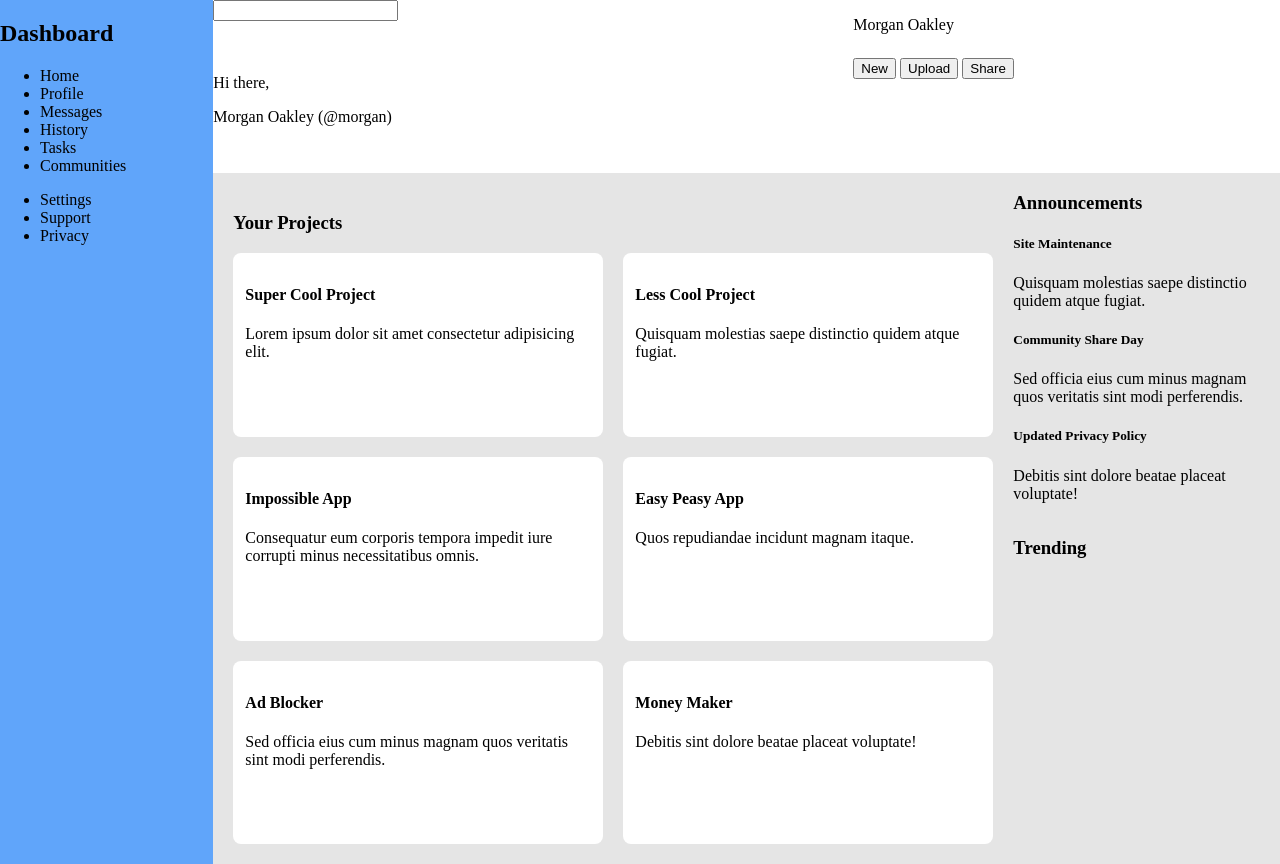
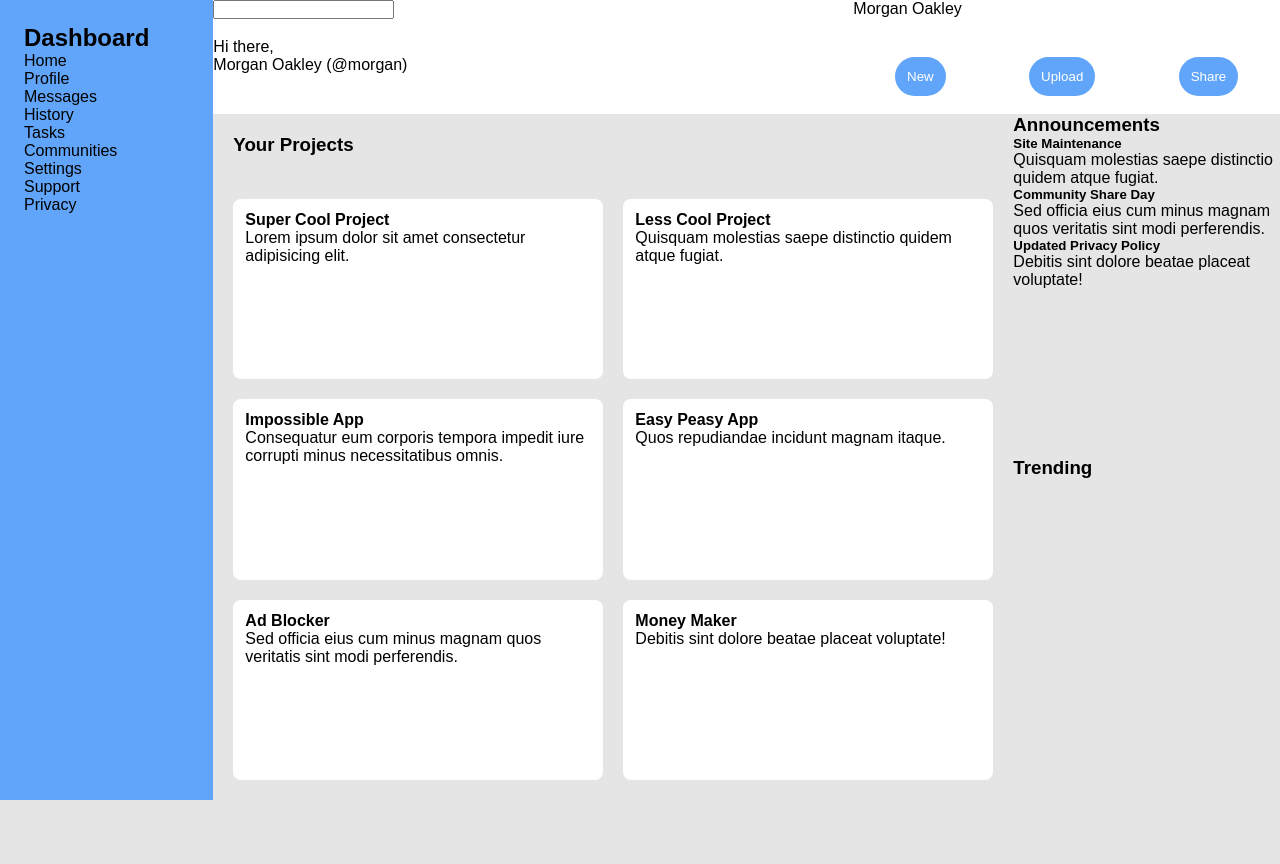
Before and after one commit to RaveTapp/OdinAdminDashboard, a plain HTML site: page index.html in a window 1280 px wide. After the commit the page ends 800 px from the top, so only its background shows below. Drawn offline with Linux system fonts and the light colour scheme.

Commit message:
Style nav buttons

```diff
--- a/styles.css
+++ b/styles.css
@@ -4,22 +4,32 @@
     --main-color: white;
 }
 
+* {
+    margin: 0;
+    padding: 0;
+}
+
 body {
     display: grid;
     grid-template-columns: 1fr 5fr;
     height: 100vh;
-    margin: 0;
     background-color: var(--greyish-color);
+    font-family:Arial, Helvetica, sans-serif;
 }
 
 .dashboard {
     background-color: var(--blue-color);
+    padding: 24px;
+}
+
+.dashboard ul {
+    list-style-type: none;
 }
 
 .main {
     display: grid;
     grid-template-columns: 3fr 1fr;
-    grid-template-rows: 1fr 2fr 2fr;
+    grid-template-rows: 1fr 3fr 3fr;
 }
 
 header {
@@ -28,6 +38,21 @@ header {
     grid-template-columns: 3fr 2fr;
     grid-template-rows: 1fr 2fr;
     background-color: var(--main-color);
+}
+
+header nav {
+    display: flex;
+    align-items: center;
+    justify-content: space-around;
+    font-weight: bold;
+}
+
+header nav button {
+    padding: 12px;
+    border: none;
+    border-radius: 32px;
+    background-color: var(--blue-color);
+    color: var(--main-color);
 }
 
 section.projects {
```
